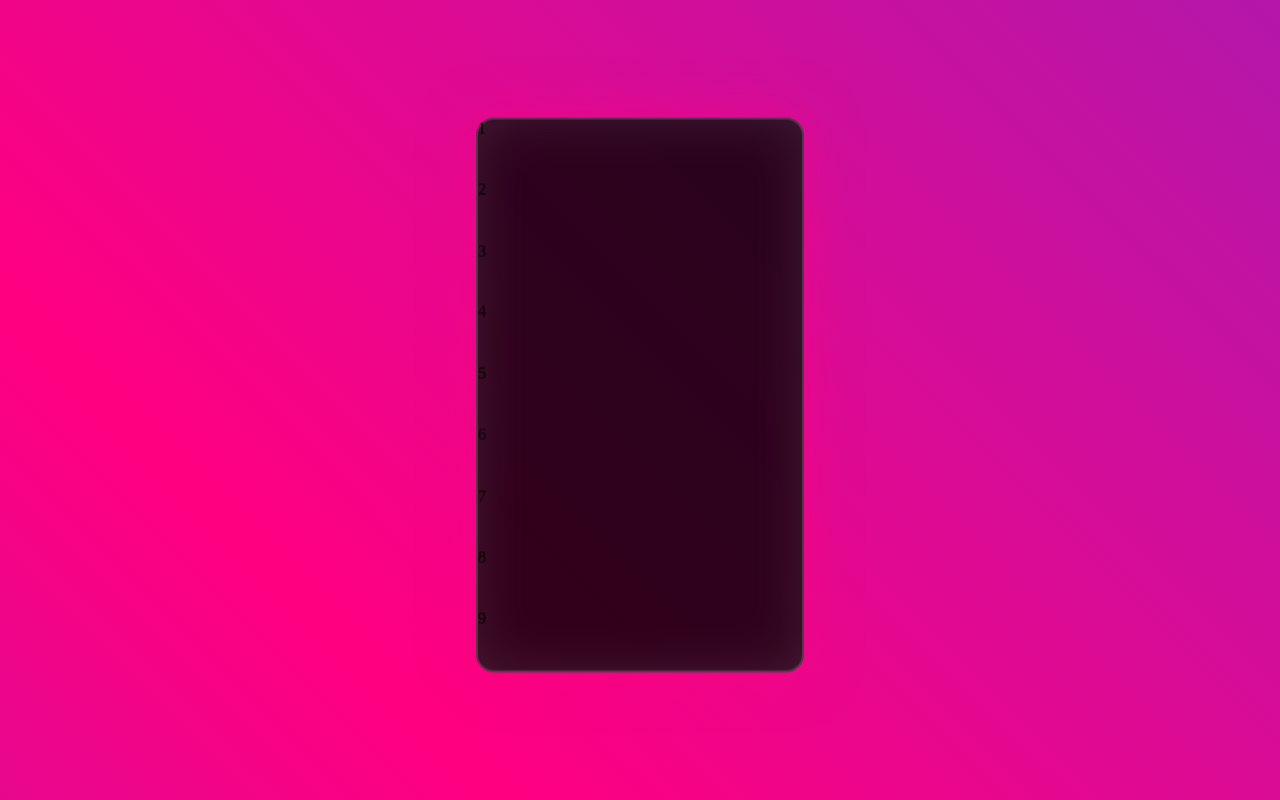
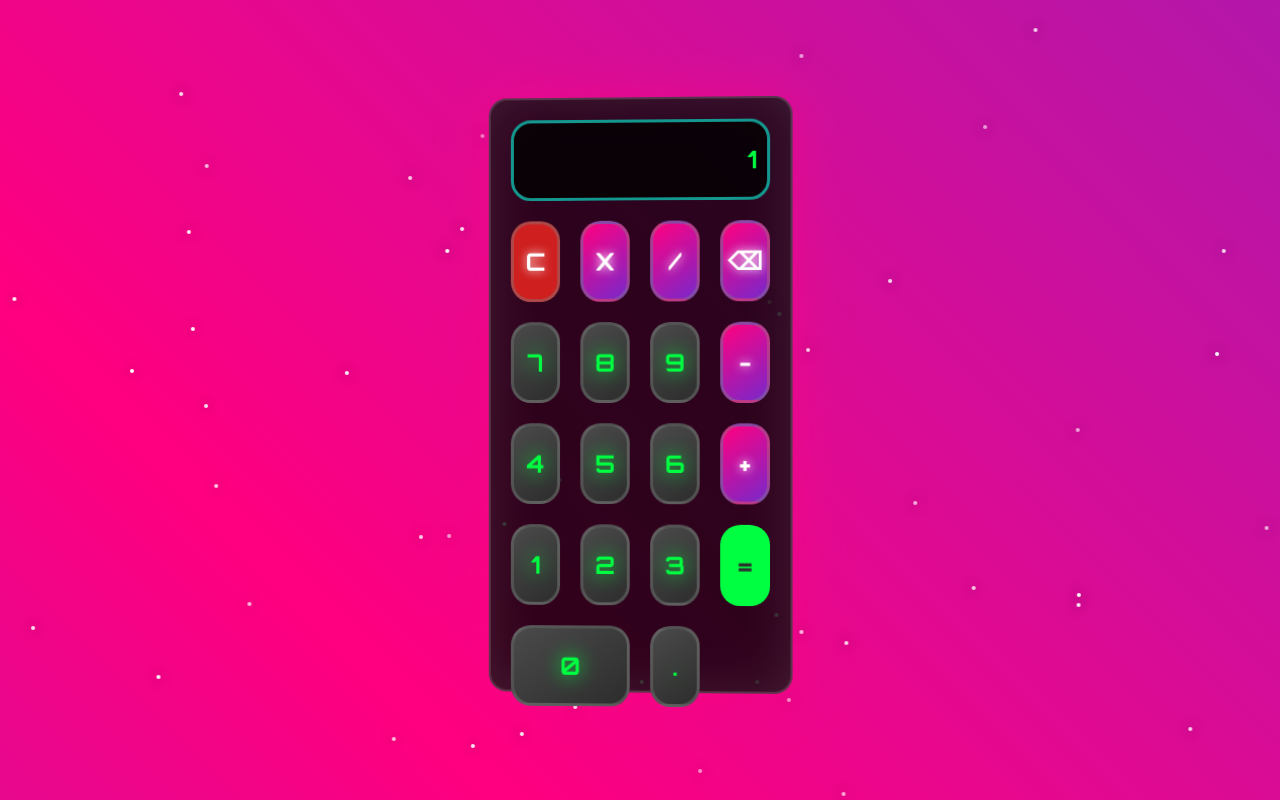
Before and after one commit to Kingmouaad/-Calculator, a plain HTML site: page index.html in a window 1280 px wide. Drawn offline with Linux system fonts and the light colour scheme.

Commit message:
did the iterface

```diff
--- a/c.css
+++ b/c.css
@@ -9,6 +9,7 @@ body {
   width: 100vw;
   height: 100vh;
   overflow: hidden;
+  font-family: "Orbitron";
 }
 
 @keyframes back {
@@ -30,11 +31,13 @@ body {
   align-items: center;
   perspective: 200px;
   perspective-origin: center;
+  position: relative;
+  z-index: 1;
   /* transform-style: preserve-3d; */
 }
 .grid {
   display: grid;
-  width: 25%;
+  width: 20%;
   height: 68%;
   background-color: rgba(0, 0, 0, 0.8);
   box-shadow: 0 0 50px rgba(255, 0, 128, 0.5),
@@ -42,18 +45,188 @@ body {
   border: 2px solid rgba(255, 255, 255, 0.199);
   border-radius: 18px;
   animation: floating 4s linear infinite alternate both;
+  grid-template-columns: repeat(4, 1fr);
+  gap: 20px;
+  grid-auto-rows: 80px;
+  padding: 20px;
+
   /* perspective: 10px;
   perspective-origin: center left; */
-  /* transform-style: preserve-3d; */
+  transform-style: preserve-3d;
+}
+.grid div {
+  background-color: rgba(0, 0, 0, 0.8);
+  border-radius: 20px;
+  transition: 0.3s transform linear;
+  position: relative;
+  overflow: hidden;
+  display: flex;
+  align-items: center; /* Centers text vertically */
+  justify-content: center;
+  font-size: 1.5rem;
+  font-weight: bold;
+}
+.grid div:hover {
+  transform: translateY(-8px) scale(1.02);
+  cursor: pointer;
+}
+.gird div:active {
+  animation: click 0.2s linear forwards;
+}
+.grid div::before {
+  content: "";
+  position: absolute;
+  left: -100%;
+  width: 100%;
+  height: 100%;
+  background: linear-gradient(
+    90deg,
+    transparent,
+    rgba(255, 255, 255, 0.438),
+    transparent
+  );
+
+  transition: 0.3s left ease-in-out;
+  pointer-events: none;
+  top: 0;
+}
+.grid div:hover:before {
+  left: 100%;
+}
+@keyframes click {
+  0% {
+    transform: scale(1) translateY(-8px);
+  }
+  50% {
+    transform: scale(1.03) translateY(2px);
+  }
+  100% {
+    transform: scale(1) translateY(0px);
+  }
 }
 @keyframes floating {
   0% {
-    transform: translateY(0) translateZ(0);
+    transform: translateY(0) translateZ(0) rotateY(-0.2deg);
   }
   50% {
-    transform: translateY(-10px) translateZ(5px);
+    transform: translateY(-10px) translateZ(5px) rotateY(-0.5deg);
   }
   100% {
-    transform: translateY(0) translateZ(0);
+    transform: translateY(0) translateZ(0) rotateY(-0.2deg);
   }
 }
+.small {
+  position: absolute;
+  width: 4px;
+  height: 4px;
+  border-radius: 50%;
+  background-color: white;
+  animation: ttl3 linear infinite alternate;
+  box-shadow: 0px 0px 15px black;
+}
+@keyframes ttl3 {
+  0%,
+  100% {
+    transform: translateY(0) rotate(0deg);
+    opacity: 0.5;
+  }
+  50% {
+    transform: translate(-25px) rotate(0deg);
+    opacity: 1;
+  }
+}
+#display {
+  grid-column: 1 / 5;
+  animation: display 20s infinite;
+  pointer-events: none;
+  color: #00ff41;
+  justify-content: right;
+  align-items: center;
+  padding: 10px;
+}
+#big {
+  display: contents;
+  grid-row: 3/7;
+  grid-column: 1/4;
+}
+#moins {
+  grid-row: 3/4;
+  grid-column: 4/5;
+}
+#plus {
+  grid-row: 4/5;
+  grid-column: 4/5;
+}
+#equal {
+  grid-row: 5/6;
+  grid-column: 4/5;
+  color: #2d2d2d !important;
+}
+#zero {
+  grid-column: 1/3;
+}
+.numbers {
+  border: 3px solid rgba(128, 128, 128, 0.425);
+  color: #00ff41;
+  background: linear-gradient(145deg, #4a4a4a, #2d2d2d);
+  text-align: center;
+
+  text-shadow: 0 0 20px #00ff41;
+  font-size: 2rem;
+  transition: 0.3s border-color linear;
+}
+.numbers:hover {
+  border: 3px solid #00ff41 !important;
+}
+
+#cc {
+  background-color: rgb(207, 31, 31);
+  color: white;
+  text-shadow: 0 0 10px white;
+  border: 3px solid rgba(128, 128, 128, 0.425);
+}
+#cc:hover {
+  border: 3px solid red;
+}
+.calcu {
+  background: linear-gradient(145deg, #ff0080, #7928ca);
+  color: white;
+  text-shadow: 0 0 10px white;
+  border: 3px solid rgba(128, 128, 128, 0.425);
+}
+.calcu:hover {
+  border: 3px solid red;
+}
+#equal {
+  background-color: #00ff41;
+  color: white;
+}
+#equal:hover {
+  border: 3px solid #ff0080;
+}
+@keyframes display {
+  0% {
+    box-shadow: 0 0 5px 00ff41;
+    border: 3px solid yellow;
+  }
+  20% {
+    box-shadow: 0 0 25px 00ff41;
+    border: 3px solid rgb(0, 255, 64);
+  }
+  40% {
+    box-shadow: 0 0 5px 00ff41;
+    border: 3px solid rgb(47, 0, 255);
+  }
+  60% {
+    box-shadow: 0 0 25px 00ff41;
+    border: 3px solid rgb(255, 0, 179);
+  }
+  80% {
+    box-shadow: 0 0 5px 00ff41;
+    border: 3px solid rgb(195, 0, 255);
+  }
+  100% {
+    box-shadow: 0 0 25px 00ff41;
+    border: 3px solid rgb(0, 255, 200);
+  }
+}
--- a/c.js
+++ b/c.js
@@ -0,0 +1,37 @@
+const body = document.querySelector("body");
+function small() {
+  for (let i = 0; i < 50; i++) {
+    const small = document.createElement("div");
+    small.classList.add("small");
+    small.style.top = Math.random() * 100 + "%";
+    small.style.left = Math.random() * 100 + "%";
+    small.style.animationDuration = Math.random() * 3 + 3 + "s";
+    small.style.animationDelay = Math.random() * 4 + "s";
+    body.appendChild(small);
+  }
+}
+const dispay = document.querySelector("#display");
+
+window.addEventListener("load", small);
+const buttons = document.querySelectorAll(".grid div");
+buttons.forEach((button) => {
+  button.addEventListener("mousedown", () => {
+    button.setAttribute("style", "animation: click 0.2s linear  both;");
+  });
+  button.addEventListener("mouseup", () => {
+    button.removeAttribute("style", "animation: click 0.2s linear  both;");
+    button.setAttribute("style", "transition: 0.3s transform linear;");
+  });
+});
+// dispay.addEventListener("click", (e) => {
+//   if (e.target === "click") {
+//     e.preventDefault;
+//   }
+// });
+const numbers = document.querySelectorAll(".numbers");
+
+numbers.forEach((number) => {
+  number.addEventListener("click", () => {
+    dispay.textContent = Number(number.textContent);
+  });
+});
--- a/index.html
+++ b/index.html
@@ -4,20 +4,38 @@
     <meta charset="UTF-8" />
     <meta name="viewport" content="width=device-width, initial-scale=1.0" />
     <link rel="stylesheet" href="c.css" />
+    <link rel="preconnect" href="https://fonts.googleapis.com" />
+    <link rel="preconnect" href="https://fonts.gstatic.com" crossorigin />
+    <link
+      href="https://fonts.googleapis.com/css2?family=Orbitron:wght@400..900&display=swap"
+      rel="stylesheet"
+    />
     <title>Calculator</title>
   </head>
   <body>
     <div class="container">
       <div class="grid">
-        <div>1</div>
-        <div>2</div>
-        <div>3</div>
-        <div>4</div>
-        <div>5</div>
-        <div>6</div>
-        <div>7</div>
-        <div>8</div>
-        <div>9</div>
+        <div id="display">1</div>
+        <div id="cc">C</div>
+        <div id="mul" class="calcu">X</div>
+        <div id="div" class="calcu">/</div>
+        <div id="tmhi" class="calcu">⌫</div>
+
+        <div class="numbers">7</div>
+        <div class="numbers">8</div>
+        <div class="numbers">9</div>
+        <div class="numbers">4</div>
+        <div class="numbers">5</div>
+        <div class="numbers">6</div>
+        <div class="numbers">1</div>
+        <div class="numbers">2</div>
+        <div class="numbers">3</div>
+        <div class="numbers" id="zero">0</div>
+        <div class="numbers">.</div>
+
+        <div id="moins" class="calcu">-</div>
+        <div id="plus" class="calcu">+</div>
+        <div id="equal">=</div>
       </div>
     </div>
 
```
